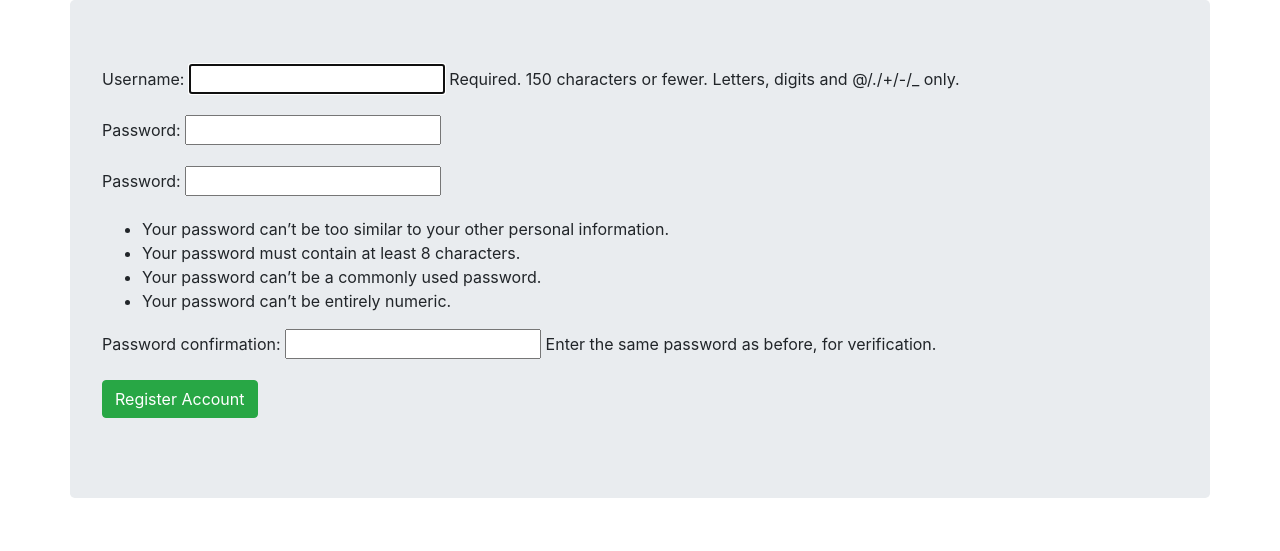
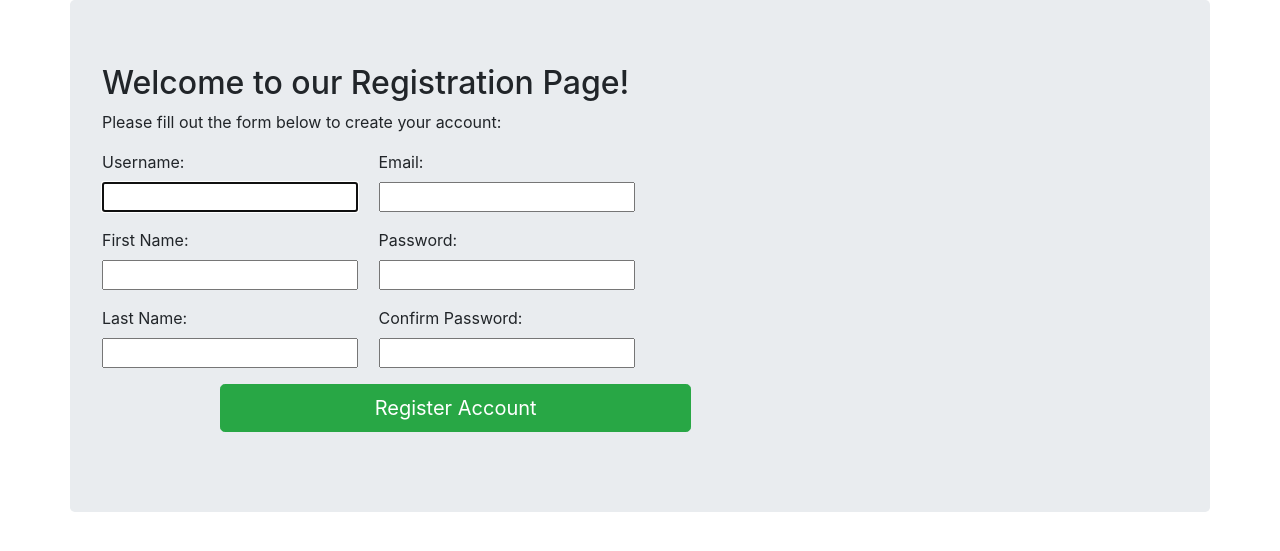
Before and after one commit to Aellun/quiz-application, a Django app: page /register/ in a window 1280 px wide. Shown: the part 56-607 px from the top of the page. Run offline with Django 3.2, Linux system fonts and the light colour scheme; some libraries are stand-ins or nearby versions.

Commit message:
added user details for login form

```diff
--- a/quiz-application/Quiz/forms.py
+++ b/quiz-application/Quiz/forms.py
@@ -6,7 +6,19 @@ from django.contrib.auth.models import User
 class createuserform(UserCreationForm):
     class Meta:
         model=User
-        fields=['username','password']
+        fields = ['username', 'first_name', 'last_name', 'email','password1', 'password2']
+
+    def __init__(self, *args, **kwargs):
+        super().__init__(*args, **kwargs)
+        self.fields['username'].label = 'Username'
+        self.fields['first_name'].label = 'First Name'
+        self.fields['last_name'].label = 'Last Name'
+        self.fields['email'].label = 'Email'
+        self.fields['password1'].help_text = "Your password must contain at least 8 characters, can't be too similar to your other personal information, can't be a commonly used password, and can't be entirely numeric."
+        self.fields['password2'].label = 'Confirm Password'
+        self.fields['username'].help_text = ""  # Set help text to empty string
+
+
 
 class addQuestionform(ModelForm):
     class Meta:
--- a/quiz-application/Quiz/templates/Quiz/dependencies.html
+++ b/quiz-application/Quiz/templates/Quiz/dependencies.html
@@ -2,7 +2,7 @@
 <html>
     <head>
         <title>
-            DataFlair Online Quiz with Django
+            LearnHub
         </title>
         <link rel="stylesheet" href="https://stackpath.bootstrapcdn.com/bootstrap/4.5.0/css/bootstrap.min.css" integrity="sha384-9aIt2nRpC12Uk9gS9baDl411NQApFmC26EwAOH8WgZl5MYYxFfc+NcPb1dKGj7Sk" crossorigin="anonymous">
     </head>
--- a/quiz-application/Quiz/templates/Quiz/register.html
+++ b/quiz-application/Quiz/templates/Quiz/register.html
@@ -1,12 +1,42 @@
 {% extends 'Quiz/dependencies.html' %}
-{% load static%}
+{% load static %}
 {% block content %}
 <div class="container jumbotron">
-    <form method="POST" action="" >
+    <h2>Welcome to our Registration Page!</h2>
+    <p>Please fill out the form below to create your account:</p>
+    <form method="POST" action="" class="row">
         {% csrf_token %}
-        {{form.as_p}}
-
-        <input class="btn btn-success" type="submit" value="Register Account">
+        <div class="col-md-3">
+            <div class="form-group">
+                <label for="id_username">Username:</label>
+                {{ form.username }}
+            </div>
+            <div class="form-group">
+                <label for="id_first_name">First Name:</label>
+                {{ form.first_name }}
+            </div>
+            <div class="form-group">
+                <label for="id_last_name">Last Name:</label>
+                {{ form.last_name }}
+            </div>
+        </div>
+        <div class="col-md-2">
+            <div class="form-group">
+                <label for="id_email">Email:</label>
+                {{ form.email }}
+            </div>
+            <div class="form-group">
+                <label for="id_password1">Password:</label>
+                {{ form.password1 }}
+            </div>
+            <div class="form-group">
+                <label for="id_password2">Confirm Password:</label>
+                {{ form.password2 }}
+            </div>
+        </div>
+        <div class="col-md-8  text-center">
+            <input class="btn btn-lg btn-success col-md-8" type="submit" value="Register Account">
+        </div>
     </form>
 </div>
 {% endblock %}
```
Also changed, not shown: quiz-application/Quiz/templates/Quiz/home.html (+27 -24 lines), quiz-application/db.sqlite3.
